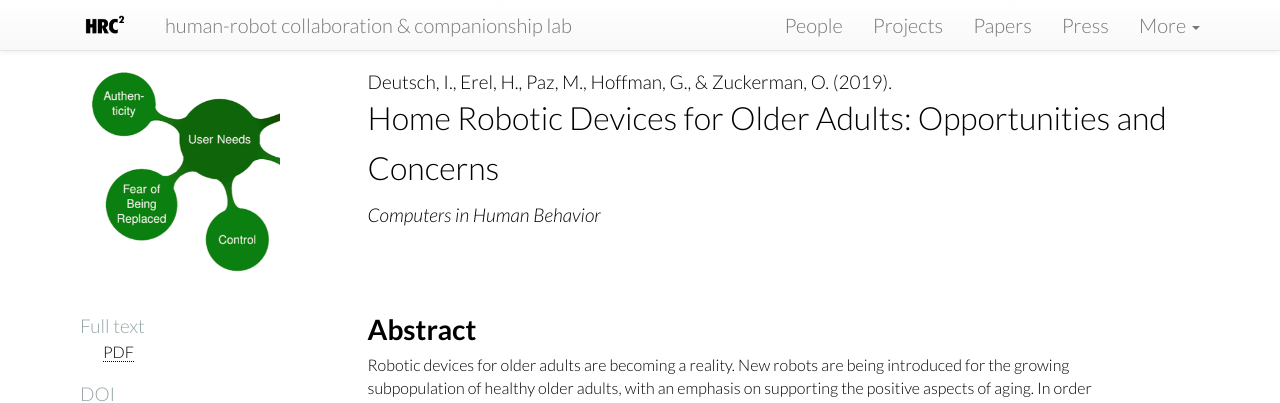
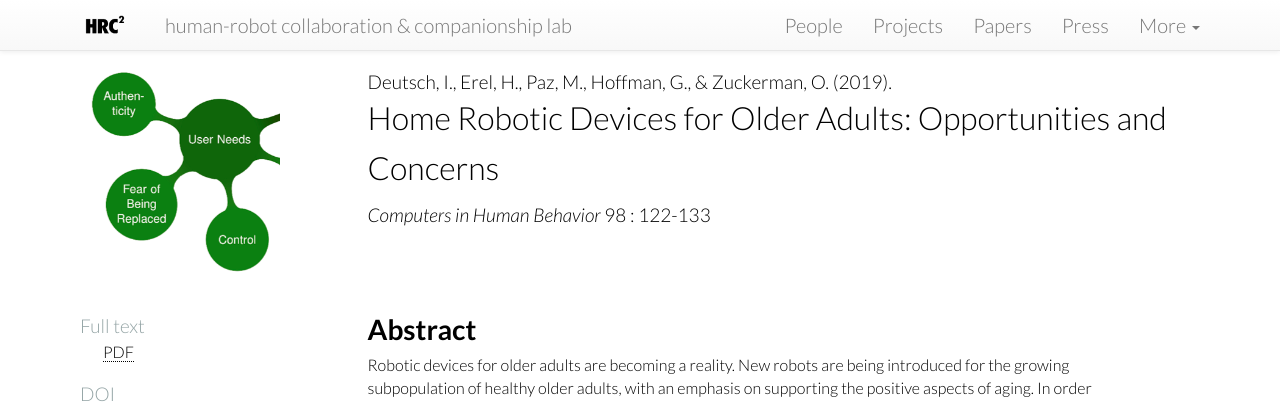
Before and after one commit to hrc2/hrc2.github.io, a Jekyll site: the page built from papers/_posts/2019-09-05-robots-olderadults.md, in a window 1280 px wide. Shown: the top 403 px of the page. Built offline with Jekyll 4.4.1, drawn with Linux system fonts in a browser that asks for light colours; nearby versions of some CDN libraries; some web fonts are replaced.

Commit message:
Update and rename 2019-04-05-robots-olderadults.md to 2019-09-05-robots-olderadults.md

```diff
--- a/papers/_posts/2019-04-05-robots-olderadults.md
+++ b/papers/_posts/2019-09-05-robots-olderadults.md
@@ -6,9 +6,9 @@ shortref: "Deutsch et al. CiHB 2019"
 shorttitle: "Home Robotic Devices for Older Adults: Opportunities and Concerns"
 nickname: robots-olderadults
 journal: "Computers in Human Behavior"
-volume:
+volume: 98
 issue:
-pages:
+pages: 122-133
 authors: "Deutsch, I., Erel, H., Paz, M., Hoffman, G., & Zuckerman, O."
 image: older-needs.png
 pdf: DeutschetalCiHB19.pdf
```
